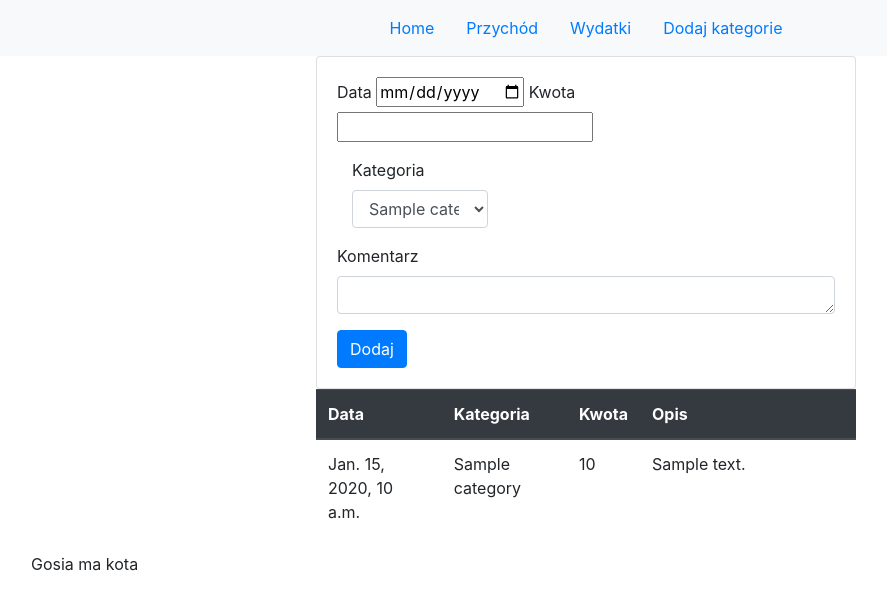
After one commit to gothaur/home_budget, a Django app: template budget/templates/expenses.html in a window 1280 px wide. The commit adds this page. Shown: the top 610 px of the page, without its empty margins (54-941 px from the left). Run offline with Django 3.2, Linux system fonts and the light colour scheme; the template is opened without the code that fills it: most values are stand-ins (such as "Sample title", 1, 10 or a date in 2020); some libraries are stand-ins or nearby versions.

Commit message:
new views and templates added

```diff
--- a/budget/models.py
+++ b/budget/models.py
@@ -14,7 +14,6 @@ class Income(models.Model):
     date = models.DateField()
     amount = models.DecimalField(max_digits=8, decimal_places=2)
     comment = models.CharField(max_length=255)
-    # user_id = models.ForeignKey(User)
 
 
 class Expenses(models.Model):
--- /dev/null
+++ b/budget/templates/base-view.html
@@ -0,0 +1,58 @@
+<!doctype html>
+<html lang="en">
+<head>
+  <meta charset="UTF-8">
+  <meta name="viewport"
+        content="width=device-width, user-scalable=no, initial-scale=1.0, maximum-scale=1.0, minimum-scale=1.0">
+  <meta http-equiv="X-UA-Compatible" content="ie=edge">
+  <link rel="stylesheet" href="https://stackpath.bootstrapcdn.com/bootstrap/4.3.1/css/bootstrap.min.css"
+        integrity="sha384-ggOyR0iXCbMQv3Xipma34MD+dH/1fQ784/j6cY/iJTQUOhcWr7x9JvoRxT2MZw1T" crossorigin="anonymous">
+  <title>{% block title %} {% endblock %}</title>
+</head>
+<body>
+  <nav class="navbar navbar-expand-lg navbar-light bg-light">
+    <div class="collapse navbar-collapse justify-content-center" id="navbarSupportedContent">
+      <ul class="nav justify-content-center">
+        <li class="nav-item">
+          <a class="nav-link active" href="{% url "index" %}">Home</a>
+        </li>
+        <li class="nav-item">
+          <a class="nav-link active" href="{% url "income" %}">Przychód</a>
+        </li>
+        <li class="nav-item">
+          <a class="nav-link active" href="{% url "expenses" %}">Wydatki</a>
+        </li>
+        <li class="nav-item">
+          <a class="nav-link active" href="{% url "add-category" %}">Dodaj kategorie</a>
+        </li>
+      </ul>
+{#      <form class="form-inline my-2 my-lg-0" action="{% url 'rooms' %}">#}
+{#        <input class="form-control mr-sm-2" type="search" name="room_name" placeholder="Wyszukaj" aria-label="Search">#}
+{#        <div class="form-group form-check mr-sm-2 form-control-sm">#}
+{#          <input class="form-check-input form-control-sm" type="checkbox" name="advanced_search">#}
+{#          <label class="form-check-label form-control-sm">Wyszukiwanie zaawansowane</label>#}
+{#        </div>#}
+{#        <button class="btn btn-outline-success my-2 my-sm-0" type="submit">Szukaj</button>#}
+{#      </form>#}
+    </div>
+  </nav>
+  <div class="container">
+    <div class="row justify-content-md-center">
+      {% block body %}
+      {% endblock %}
+    </div>
+    <footer>Gosia ma kota</footer>
+  </div>
+  <!-- Optional JavaScript -->
+  <!-- jQuery first, then Popper.js, then Bootstrap JS -->
+  <script src="https://code.jquery.com/jquery-3.3.1.slim.min.js"
+          integrity="sha384-q8i/X+965DzO0rT7abK41JStQIAqVgRVzpbzo5smXKp4YfRvH+8abtTE1Pi6jizo"
+          crossorigin="anonymous"></script>
+  <script src="https://cdnjs.cloudflare.com/ajax/libs/popper.js/1.14.7/umd/popper.min.js"
+          integrity="sha384-UO2eT0CpHqdSJQ6hJty5KVphtPhzWj9WO1clHTMGa3JDZwrnQq4sF86dIHNDz0W1"
+          crossorigin="anonymous"></script>
+  <script src="https://stackpath.bootstrapcdn.com/bootstrap/4.3.1/js/bootstrap.min.js"
+          integrity="sha384-JjSmVgyd0p3pXB1rRibZUAYoIIy6OrQ6VrjIEaFf/nJGzIxFDsf4x0xIM+B07jRM"
+          crossorigin="anonymous"></script>
+</body>
+</html>
--- /dev/null
+++ b/budget/templates/expenses.html
@@ -0,0 +1,53 @@
+{% extends 'base-view.html' %}
+{% block body %}
+  <div class="col col-lg-6">
+    <div class="card card-body">
+      <form method="post">
+        {% csrf_token %}
+        <div class="form-group">
+          <label for="date">Data</label>
+          <input type="date" id="date" name="date">
+{#        </div>#}
+{#        <div class="form-group">#}
+          <label for="amount">Kwota</label>
+          <input type="number" step="0.01" id="amount" name="amount">
+        </div>
+        <div class="form-group col-md-4">
+          <label for="category">Kategoria</label>
+          <select id="category" name="category" class="form-control">
+            {% for category in categories %}
+              <option value="{{ category.id }}">{{ category.name }}</option>
+            {% empty %}
+              <option>Brak zdefiniowanych kategorii</option>
+            {% endfor %}
+          </select>
+        </div>
+        <div class="form-group">
+          <label for="comment">Komentarz</label>
+          <textarea class="form-control" cols="40" rows="1" id="comment" name="comment"></textarea>
+        </div>
+        <button type="submit" class="btn btn-primary">Dodaj</button>
+      </form>
+    </div>
+    <table class="table table-hover">
+      <thead class="thead-dark">
+      <tr>
+        <th>Data</th>
+        <th>Kategoria</th>
+        <th>Kwota</th>
+        <th width="40%">Opis</th>
+      </tr>
+      </thead>
+      <tbody>
+        {% for expense in expenses %}
+          <tr>
+            <td>{{ expense.date }}</td>
+            <td>{{ expense.category.name }}</td>
+            <td>{{ expense.amount }}</td>
+            <td>{{ expense.comment }}</td>
+          </tr>
+        {% endfor %}
+      </tbody>
+    </table>
+  </div>
+{% endblock %}
--- a/home_budget/urls.py
+++ b/home_budget/urls.py
@@ -20,4 +20,7 @@ from budget import views
 urlpatterns = [
     path('admin/', admin.site.urls),
     path('', views.Index.as_view(), name='index'),
+    path('income/', views.IncomeView.as_view(), name='income'),
+    path('expenses/', views.ExpensesView.as_view(), name='expenses'),
+    path('add-category/', views.AddCategory.as_view(), name='add-category'),
 ]
```
Also changed, not shown: budget/templates/add-category.html (added, +15 -0 lines), budget/templates/income.html (added, +44 -0 lines), budget/templates/index.html (+19 -13 lines), budget/views.py (+76 -2 lines), budget/migrations/0001_initial.py (added).
